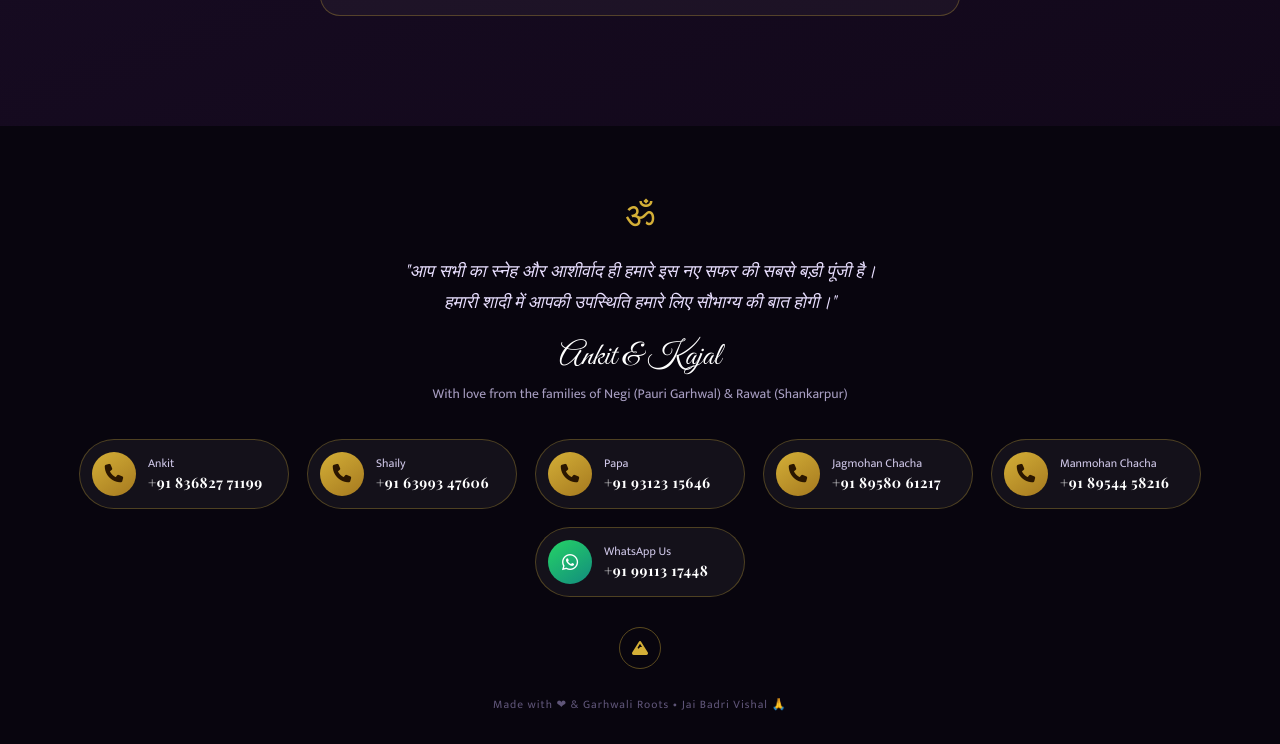
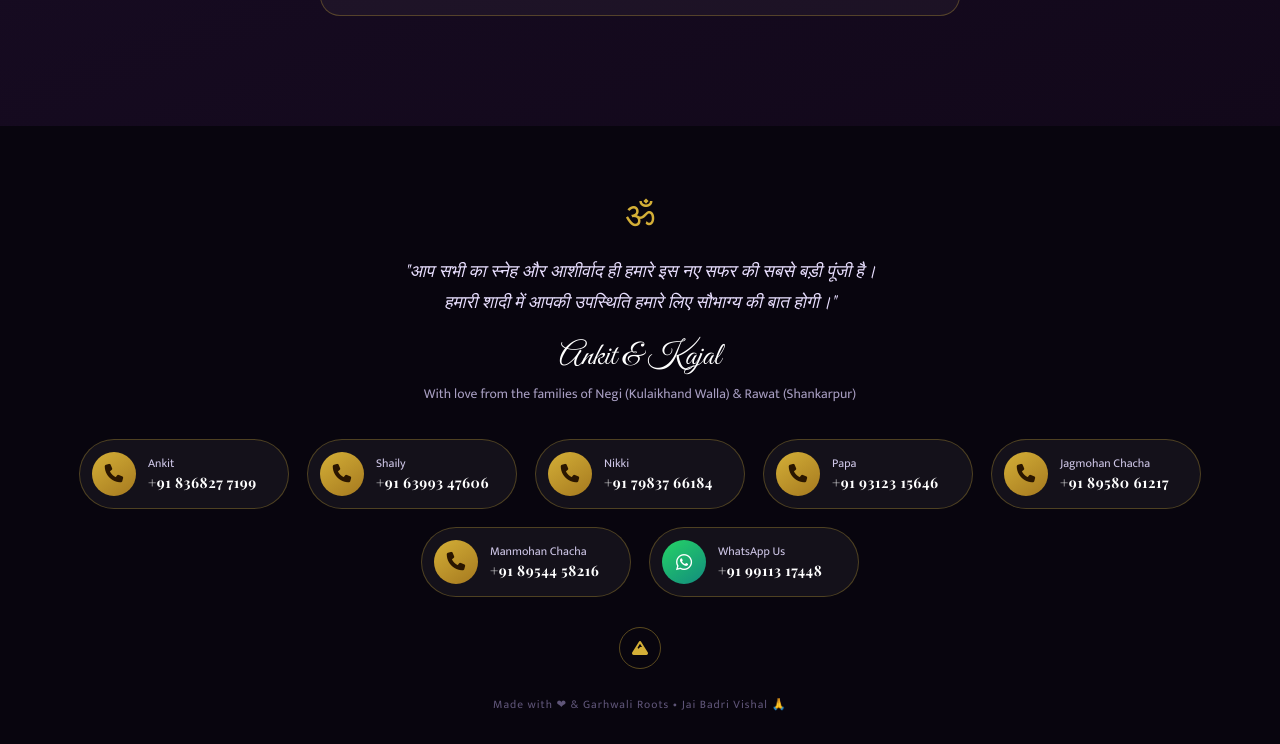
Before and after one commit to londeybakchod-arch/ankit-kajal-wedding, a website: page public/index.html in a window 1280 px wide. Shown: the part 9198-9942 px from the top of the page. Drawn offline with nearby package versions, Linux system fonts and the light colour scheme; no server answers; a web font is replaced by a local one.

Commit message:
Update index.html

```diff
--- a/public/index.html
+++ b/public/index.html
@@ -927,7 +927,7 @@ ul{list-style:none;}
   <div class="footer-om">ॐ</div>
   <p class="footer-blessing">"आप सभी का स्नेह और आशीर्वाद ही हमारे इस नए सफर की सबसे बड़ी पूंजी है।<br>हमारी शादी में आपकी उपस्थिति हमारे लिए सौभाग्य की बात होगी।"</p>
   <div class="footer-names">Ankit & Kajal</div>
-  <p class="footer-sub">With love from the families of Negi (Pauri Garhwal) & Rawat (Shankarpur)</p>
+  <p class="footer-sub">With love from the families of Negi (Kulaikhand Walla) & Rawat (Shankarpur)</p>
 
   <!-- ================================================================
        📞 CALL & WHATSAPP NUMBERS — EDIT HERE
@@ -935,23 +935,27 @@ ul{list-style:none;}
        Example for India: 91 9876543210 → use 919876543210
        ================================================================ -->
   <div class="footer-contact">
-    <a href="tel:+9183682771199" class="contact-btn">
+    <a href="tel:+918368277199" class="contact-btn">
       <span class="contact-icon"><i class="fa-solid fa-phone"></i></span>
-      <span class="contact-text">Ankit<b>+91 836827 71199</b></span>
+      <span class="contact-text">Ankit<b>+91 836827 7199</b></span>
     </a>
-    <a href="tel:+9183682771199" class="contact-btn">
+    <a href="tel:+916399347606" class="contact-btn">
       <span class="contact-icon"><i class="fa-solid fa-phone"></i></span>
       <span class="contact-text">Shaily<b>+91 63993 47606</b></span>
     </a>
-    <a href="tel:+9183682771199" class="contact-btn">
+    <a href="tel:+917983766184" class="contact-btn">
+      <span class="contact-icon"><i class="fa-solid fa-phone"></i></span>
+      <span class="contact-text">Nikki<b>+91 79837 66184</b></span>
+    </a>
+    <a href="tel:+919312315646" class="contact-btn">
       <span class="contact-icon"><i class="fa-solid fa-phone"></i></span>
       <span class="contact-text">Papa<b>+91 93123 15646</b></span>
     </a>
-    <a href="tel:+9183682771199" class="contact-btn">
+    <a href="tel:+918958061217" class="contact-btn">
       <span class="contact-icon"><i class="fa-solid fa-phone"></i></span>
       <span class="contact-text">Jagmohan Chacha<b>+91 89580 61217</b></span>
     </a>
-    <a href="tel:+9183682771199" class="contact-btn">
+    <a href="tel:+918954458216" class="contact-btn">
       <span class="contact-icon"><i class="fa-solid fa-phone"></i></span>
       <span class="contact-text">Manmohan Chacha<b>+91 89544 58216</b></span>
     </a>
```
